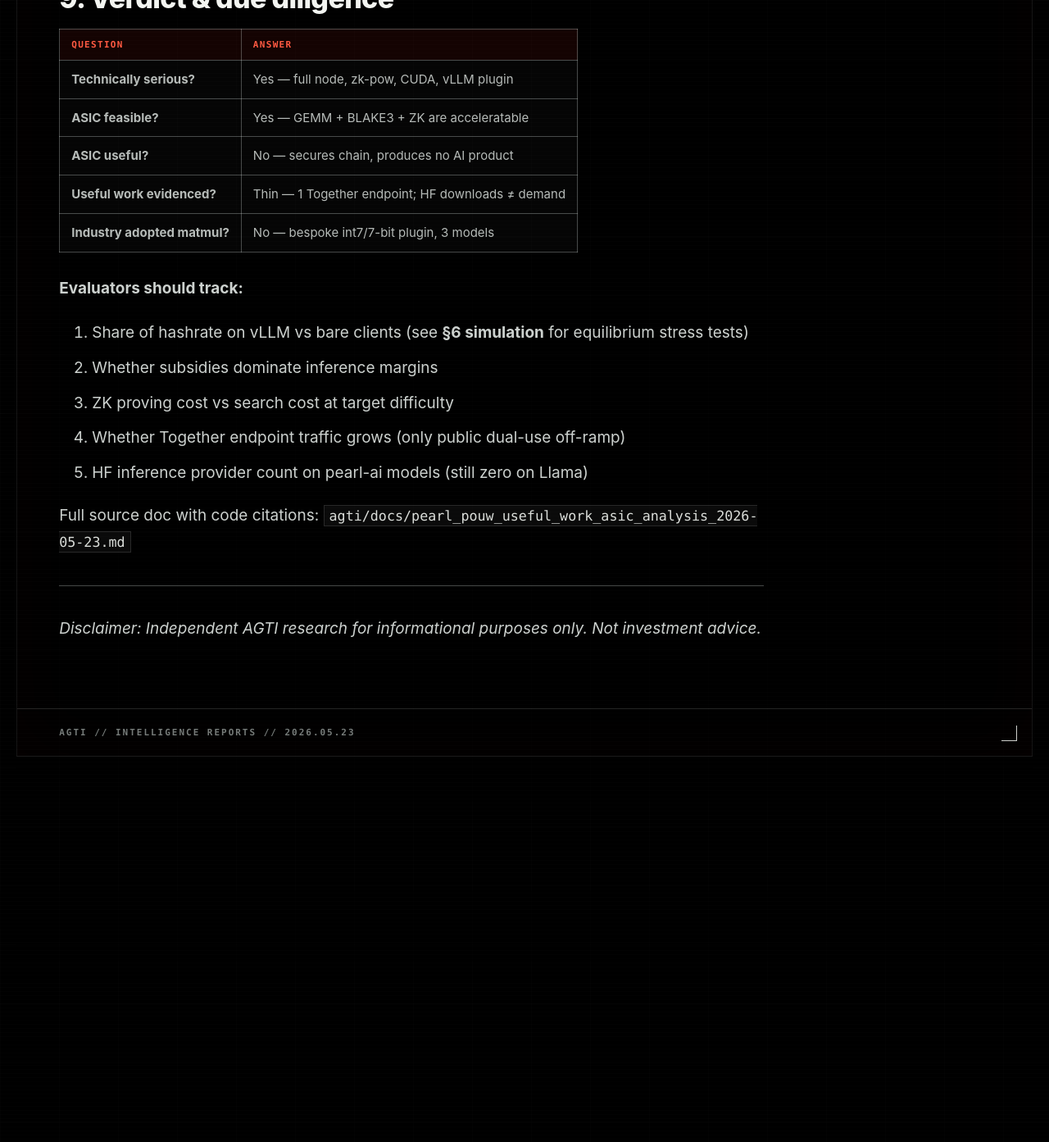
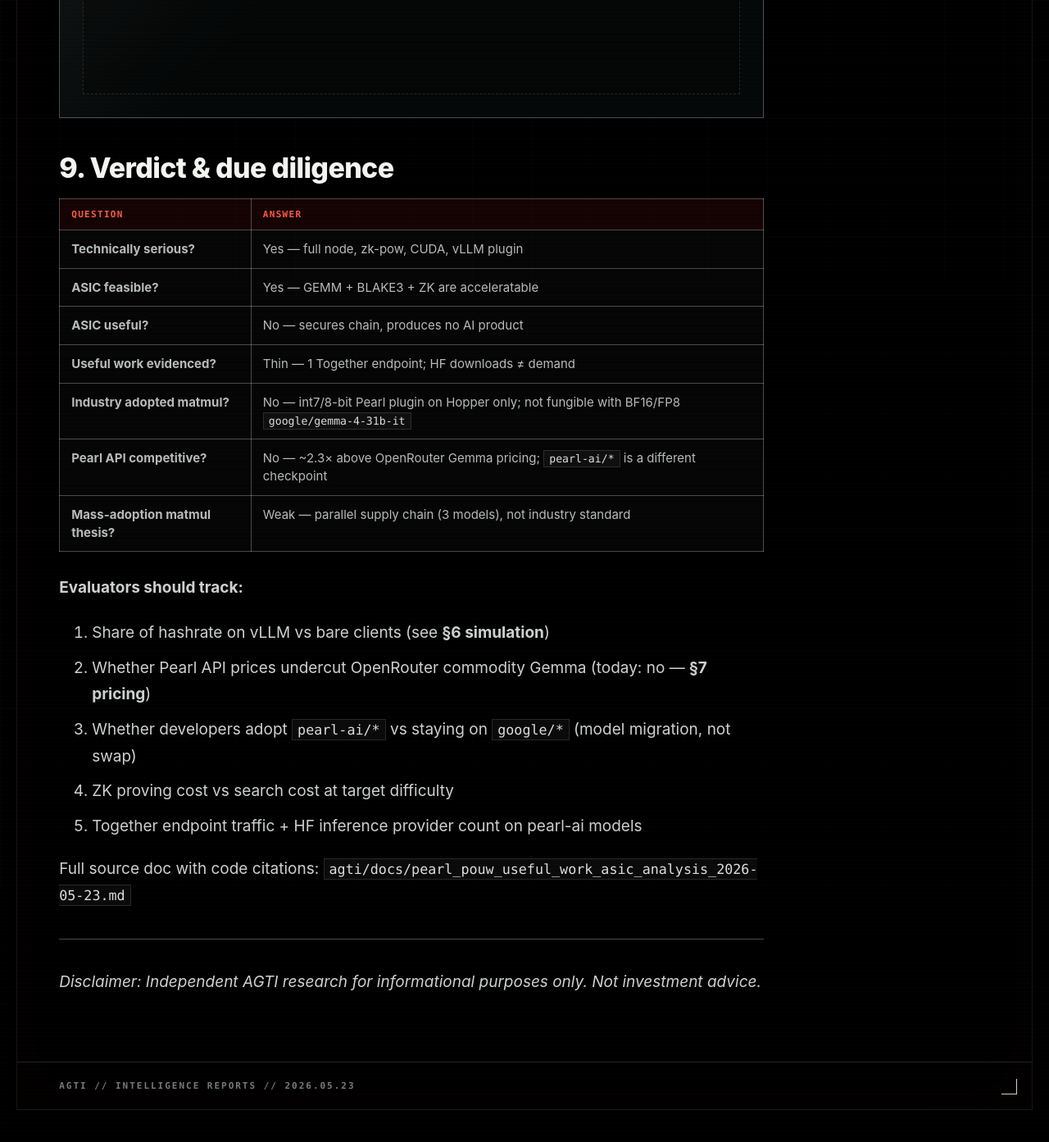
Before and after one commit to agtico/agtico.github.io, a Jekyll site: the page built from _posts/2026-05-23-pearl-pouw-useful-work-asic-analysis.md, in a window 1280 px wide and 1400 px high, scrolled down 20061 px. Shown: the top 1393 px of the window at 82% size. Built offline with Jekyll 4.4.1, drawn with Linux system fonts in a browser that asks for light colours; before the commit the page ends 21030 px from its top, so only the background shows below that; some of the changed text lies outside the part shown.

Commit message:
Wire matmul compatibility analysis through Pearl AGTI report.
Cross-link §0 primer, realism meter, verdict, and summary to §7 deep dive and pricing.

Co-authored-by: Cursor <cursoragent@cursor.com>

```diff
--- a/_posts/2026-05-23-pearl-pouw-useful-work-asic-analysis.md
+++ b/_posts/2026-05-23-pearl-pouw-useful-work-asic-analysis.md
@@ -2,10 +2,10 @@
 layout: report
 title: "Pearl PoUW | Useful Work vs. Consensus"
 date: "2026-05-23 18:00:00 +0000"
-summary: "AGTI analysis of Pearl's Proof-of-Useful-Work whitepaper and open-source miner: where dual-use AI mining ends and bare matmul lottery begins."
+summary: "AGTI analysis of Pearl PoUW: int7 matmul is not commodity GPU inference; dual-use vs bare lottery; API pricing vs OpenRouter; fleet simulation."
 category: AGTI Research
 pearl_report: true
-report_css_version: 20260524g
+report_css_version: 20260524h
 tags:
   - AGTI
   - Pearl
@@ -34,13 +34,14 @@ tags:
 
 <div class="pearl-verdict-banner">
   <strong>AGTI bottom line</strong>
-  <p>Pearl is only non-nonsensical as <em>inference-mining co-location</em>. At the protocol layer it is PoW with matmul puzzles and ZK receipts.</p>
+  <p>Pearl is only non-nonsensical as <em>inference-mining co-location</em>. At the protocol layer it is PoW with matmul puzzles and ZK receipts. Pearl matmul is <strong>not</strong> the BF16/FP8 matmul the industry already runs — see <a href="#what-pearl-matmul-actually-means-three-stacks">§7 deep dive</a>.</p>
 </div>
 
 ## 0. Start here — product, users, and mass adoption
 
 <div class="pearl-primer-box">
   <p><strong>One-liner:</strong> Pearl is a <em>new proof-of-work cryptocurrency (PRL)</em> whose mining puzzle looks like matrix multiplication. The optional “useful” part is running a special LLM inference stack on the same GPU. <strong>Nobody buys matmul.</strong> They buy coins, or (rarely) discounted API tokens.</p>
+  <p style="margin-top:12px"><strong>Read next:</strong> <a href="#what-pearl-matmul-actually-means-three-stacks">What Pearl matmul actually means</a> (not BF16/FP8 commodity inference) · <a href="#inference-api-pricing--subsidized-vs-market">API pricing vs OpenRouter</a> · <a href="#6-fleet-dynamics-simulation-agti-model">Fleet simulation</a></p>
 </div>
 
 ### What is the product? (there are three, not one)
@@ -189,6 +190,7 @@ flowchart TB
       <div class="track"><div class="fill" style="width:8%"></div></div>
       <span class="score">LOW</span>
     </div>
+    <p class="pearl-figure-caption" style="margin:-8px 0 12px">Pearl int7/8-bit plugin ≠ OpenRouter BF16/FP8 Gemma — different weights, Hopper-only, 3 models. <a href="#what-pearl-matmul-actually-means-three-stacks">Details §7</a></p>
     <div class="pearl-realism-row">
       <span class="label">Training on Pearl PoUW</span>
       <div class="track"><div class="fill" style="width:3%"></div></div>
@@ -209,7 +211,7 @@ flowchart TB
 
 **Why it might not (bear case — AGTI default):**
 1. **Protocol allows bare mining** — farms skip LLM entirely once subsidies are high enough (whitepaper admits this).
-2. **Compatibility moat** — BF16/FP8 world doesn't want int7 noisy GEMM; 3 models isn't an ecosystem.
+2. **Not commodity matmul** — industry runs BF16/FP8 `google/*` on stock vLLM; Pearl requires `pearl-ai/*-pearl`, int7 NoisyGEMM, sm90 Hopper, and most layers/dims never mine ([§7](#what-pearl-matmul-actually-means-three-stacks)).
 3. **Circular economics** — Together discount depends on PRL emissions; if coin is weak, subsidy vanishes.
 4. **Training never arrives** — without it, "AI-native PoW" is really "inference-miner PoW."
 5. **Bitcoin dynamics repeat** — specialization wins; dual-use hobbyist GPUs lose to dedicated matmul lottery farms.
@@ -961,15 +963,17 @@ flowchart TB
 | **ASIC feasible?** | Yes — GEMM + BLAKE3 + ZK are acceleratable |
 | **ASIC useful?** | No — secures chain, produces no AI product |
 | **Useful work evidenced?** | Thin — 1 Together endpoint; HF downloads ≠ demand |
-| **Industry adopted matmul?** | No — bespoke int7/7-bit plugin, 3 models |
+| **Industry adopted matmul?** | No — int7/8-bit Pearl plugin on Hopper only; not fungible with BF16/FP8 `google/gemma-4-31b-it` |
+| **Pearl API competitive?** | No — ~2.3× above OpenRouter Gemma pricing; `pearl-ai/*` is a different checkpoint |
+| **Mass-adoption matmul thesis?** | Weak — parallel supply chain (3 models), not industry standard |
 
 **Evaluators should track:**
 
-1. Share of hashrate on vLLM vs bare clients (see **§6 simulation** for equilibrium stress tests)
-2. Whether subsidies dominate inference margins
-3. ZK proving cost vs search cost at target difficulty
-4. Whether Together endpoint traffic grows (only public dual-use off-ramp)
-5. HF inference provider count on pearl-ai models (still zero on Llama)
+1. Share of hashrate on vLLM vs bare clients (see **§6 simulation**)
+2. Whether Pearl API prices undercut OpenRouter commodity Gemma (today: no — **§7 pricing**)
+3. Whether developers adopt `pearl-ai/*` vs staying on `google/*` (model migration, not swap)
+4. ZK proving cost vs search cost at target difficulty
+5. Together endpoint traffic + HF inference provider count on pearl-ai models
 
 Full source doc with code citations: `agti/docs/pearl_pouw_useful_work_asic_analysis_2026-05-23.md`
 
```
